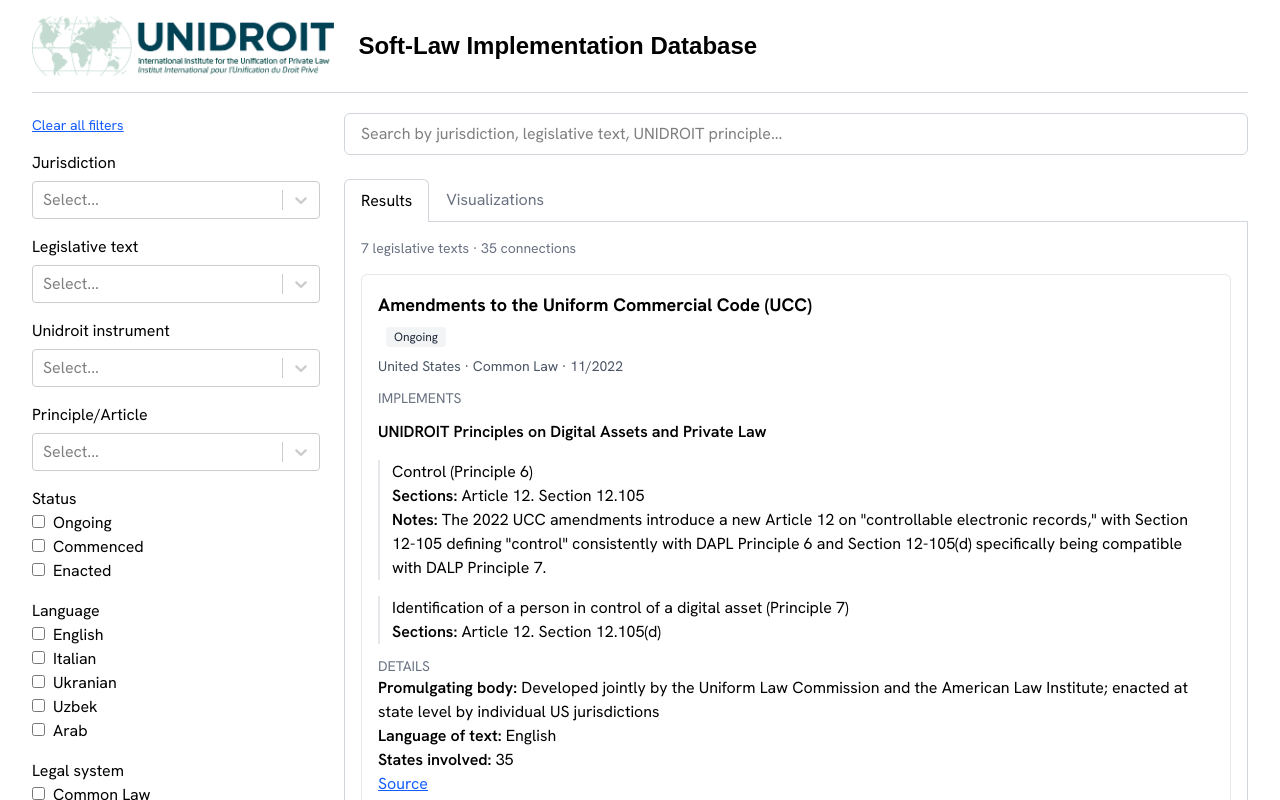
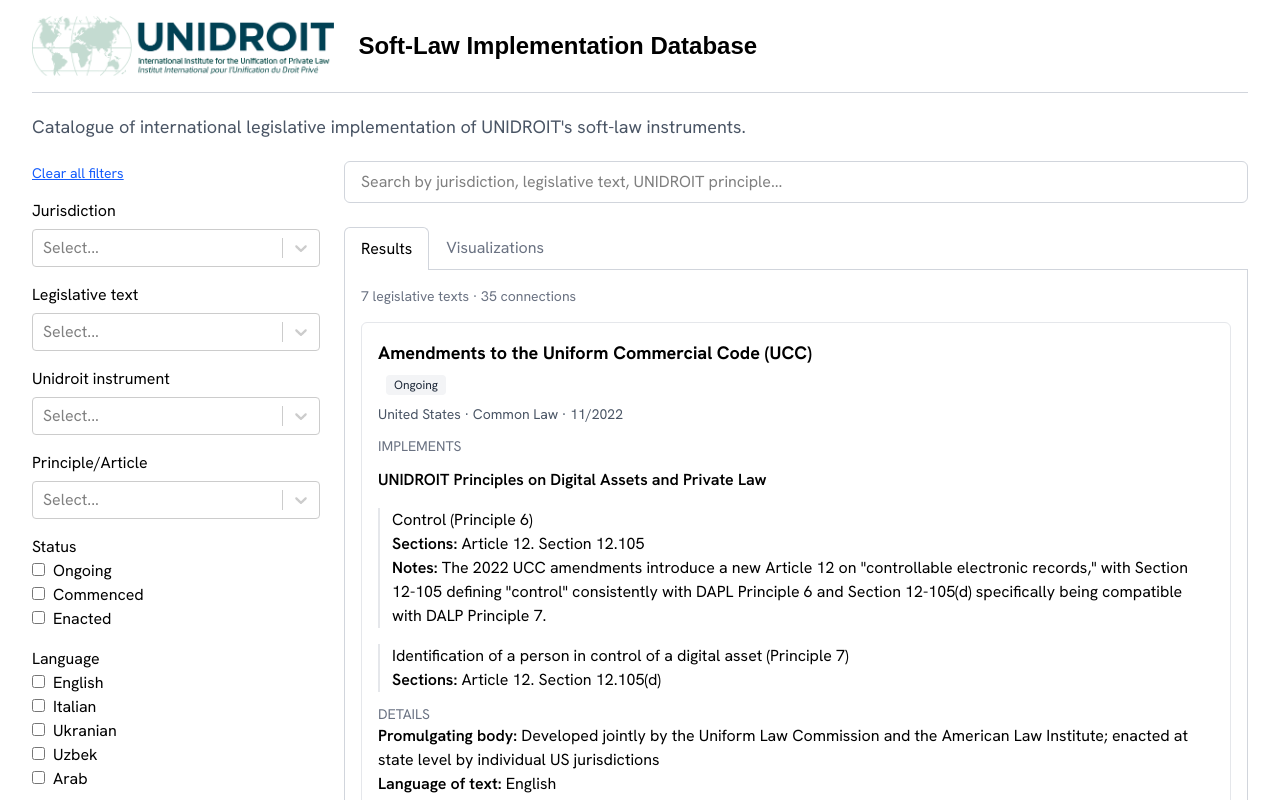
Before and after one commit to juliahuergo/unidroit-legislative-implementation-website, a React (Vite) app in the folder unidroit/: page / in a window 1280 px wide. Shown: the top 800 px of the page. Built offline with nearby package versions, Linux system fonts and the light colour scheme; a web font is replaced by a local one; what react-plotly.js would draw is missing.

Commit message:
Description below the header

```diff
--- a/unidroit/src/App.jsx
+++ b/unidroit/src/App.jsx
@@ -190,6 +190,10 @@
         </h1>
         </a>
       </header>
+      <p className="text-lg text-gray-600 mb-5 max-w-4xl">
+        Catalogue of international legislative implementation of UNIDROIT's soft-law instruments.
+      </p>
+
       <button
         onClick = {() => setShowFilters(!showFilters)}
         className="md:hidden mb-4 px-4 py-2 border border-gray-300 rounded-md"
```
